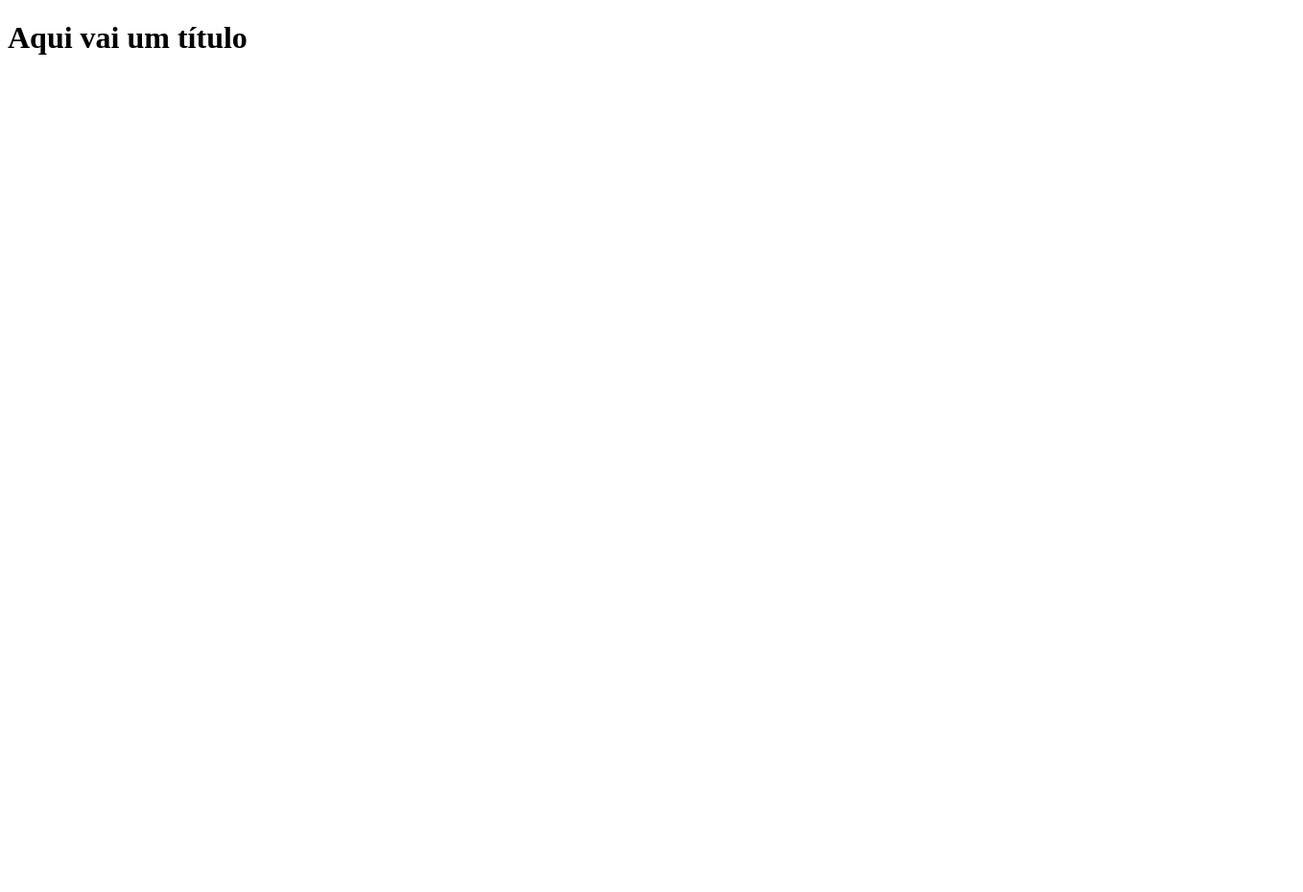
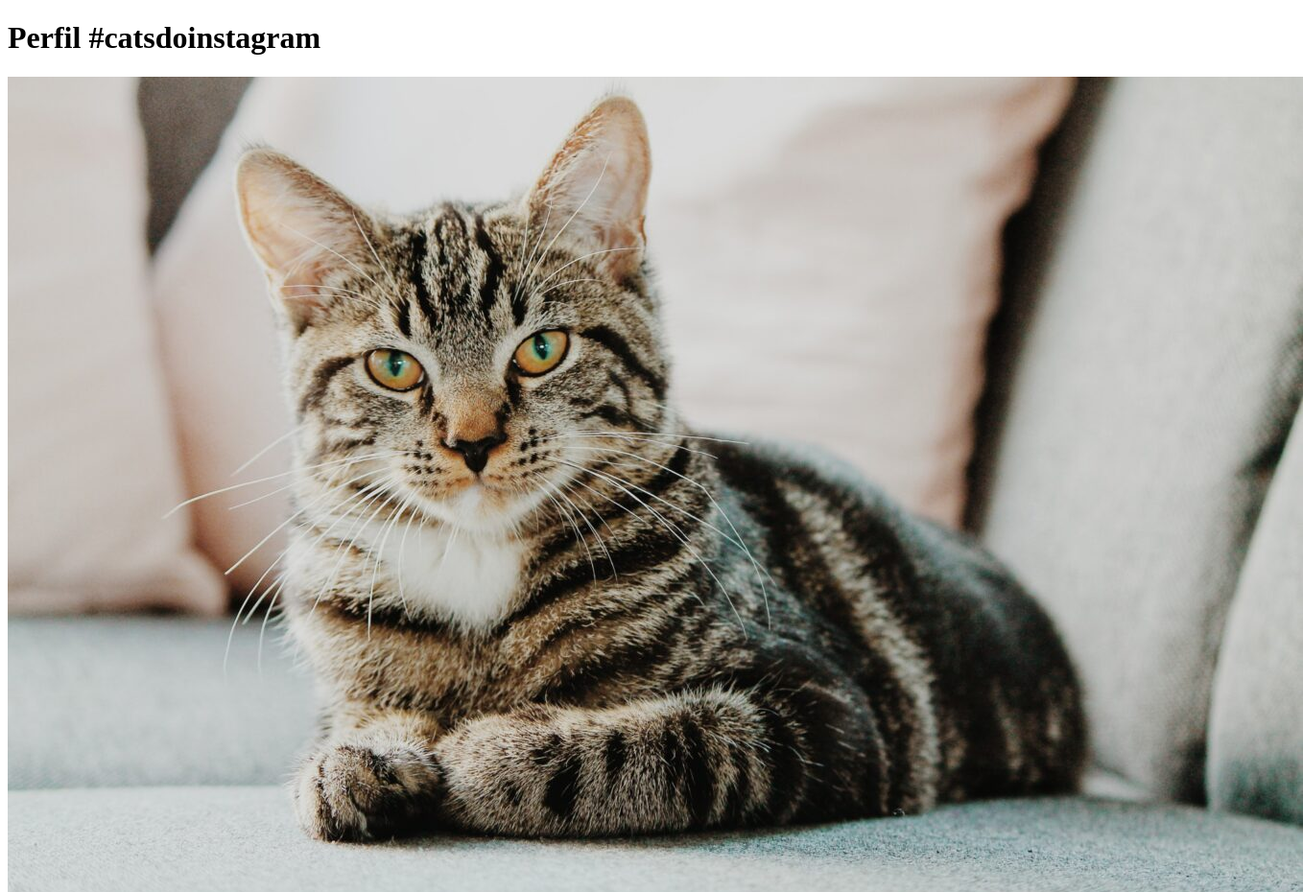
Before and after one commit to albvieiraa/curso-git-e-github, a plain HTML site: page exercicio001/index.html in a window 1280 px wide. Shown: the top 930 px of the page at 96% size, 1358 px wide, since content can reach past the window. Before the commit the page ends 800 px from the top, so only its background shows below. Drawn offline with Linux system fonts and the light colour scheme.

Commit message:
adicionando imagem de gato e modificando títulos

```diff
--- a/exercicio001/index.html
+++ b/exercicio001/index.html
@@ -1,10 +1,11 @@
 <!DOCTYPE html>
 <html lang="pt-br">
     <head>
-        <title>Título da página</title>
+        <title>Fanpage de Gatinhos</title>
         <meta charset="utf-8">
     </head>
     <body>
-        <h1>Aqui vai um título</h1>
+        <h1>Perfil #catsdoinstagram</h1>
+        <img src="imagens/imagem-gato.jpg" />
     </body>
 </html>
```
Also changed, not shown: exercicio001/imagens/imagem-gato.jpg (added).
